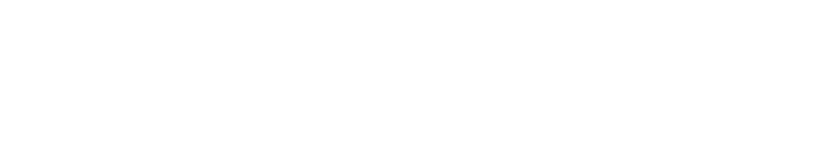
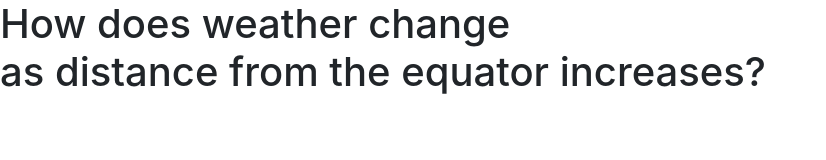
Before and after one commit to Travbz/Web-Design-Challenge, a plain HTML site: page index.html in a window 1280 px wide. Shown: the whole page, without its empty margins (0-826 px from the left). Drawn offline with nearby package versions, Linux system fonts and the light colour scheme.

Commit message:
style css and index updates

```diff
--- a/index.html
+++ b/index.html
@@ -3,7 +3,13 @@
 
 <head>
   <meta charset="UTF-8">
-  <title>My First Page</title>
+  <title>Visualization Dashboard!</title>
+  <link rel="stylesheet" href="https://stackpath.bootstrapcdn.com/bootstrap/4.3.1/css/bootstrap.min.css" integrity="sha384-ggOyR0iXCbMQv3Xipma34MD+dH/1fQ784/j6cY/iJTQUOhcWr7x9JvoRxT2MZw1T" crossorigin="anonymous">
+  <link rel="stylesheet" href="style.css">
 </head>
 
 <body>
+    <h1> How does weather change <br/>
+         as distance from the equator increases?
+    </h1>
+    <nav class="navbar navbar-expand-lg navbar-custom">
```
Also changed, not shown: style.css (added).
